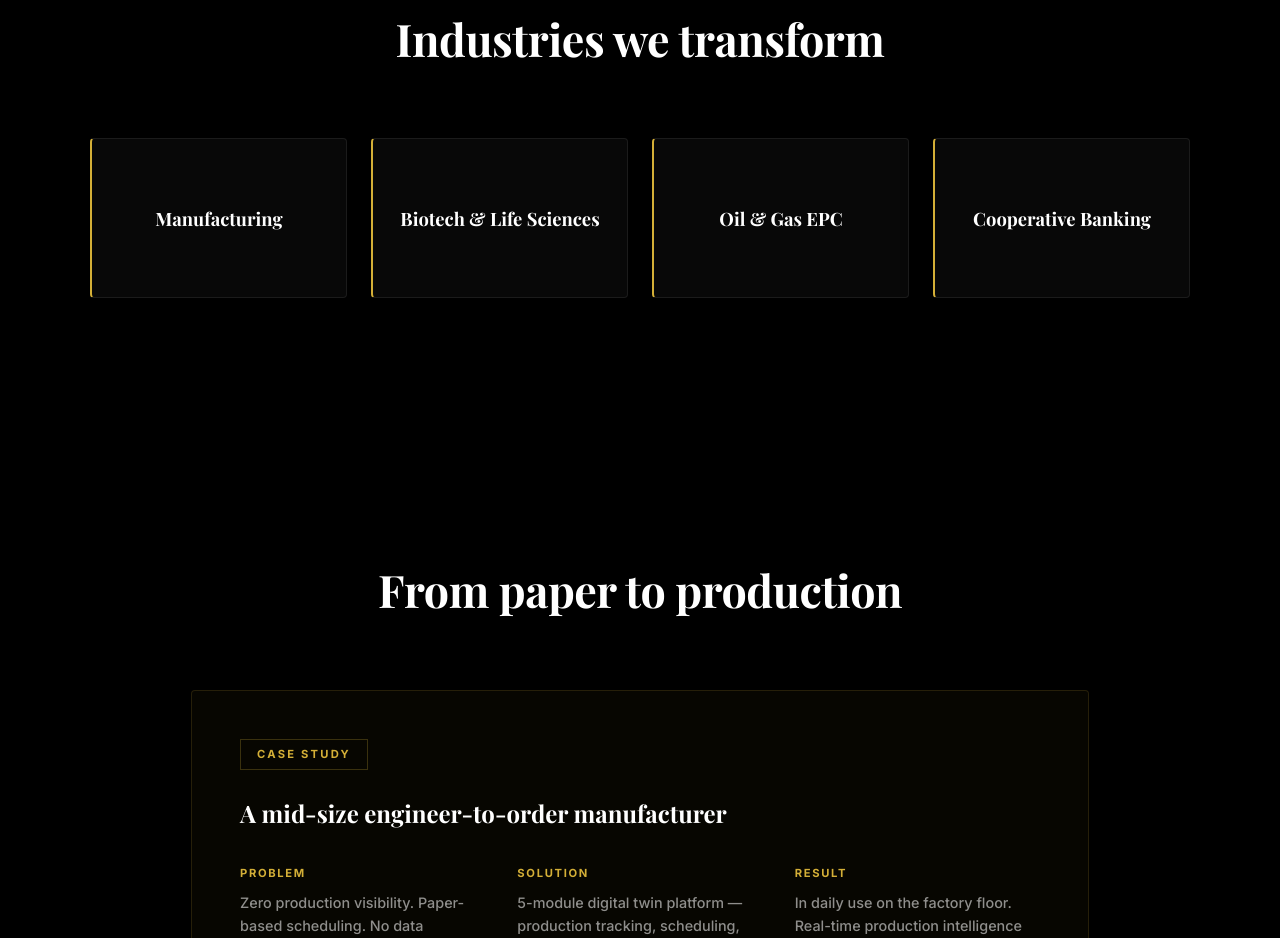
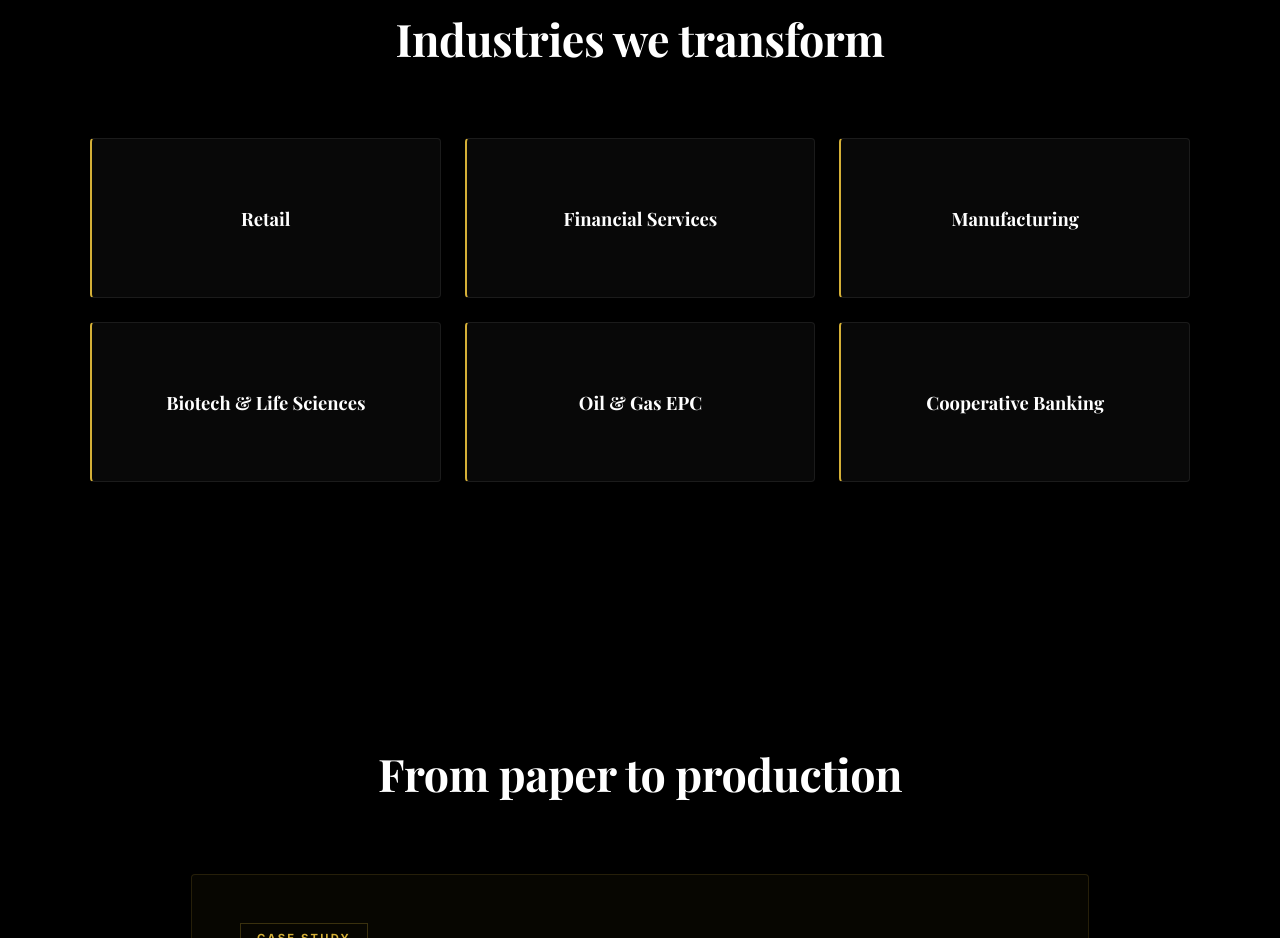
Before and after one commit to BlindingInsight/custom-agents, a plain HTML site: page index.html in a window 1280 px wide. Shown: the part 3886-4824 px from the top of the page. Drawn offline with nearby package versions, Linux system fonts and the light colour scheme.

Commit message:
feat: add Retail and Financial Services as credibility verticals
Founder spent 20 years at Fortune 50 companies in both industries.
These are core credibility verticals, not aspirational. Now showing 6:
Retail, Financial Services, Manufacturing, Biotech, O&G, Coop Banking.
Grid updated to 3-column layout for even 3x2 arrangement.

Co-Authored-By: Claude Opus 4.6 <noreply@anthropic.com>

```diff
--- a/index.html
+++ b/index.html
@@ -162,6 +162,18 @@
       <h2>Industries we transform</h2>
     </div>
     <div class="home-verticals-grid home-fade">
+      <div class="home-flip-card" onclick="this.classList.toggle('flipped')">
+        <div class="home-flip-inner">
+          <div class="home-flip-front"><h3>Retail</h3></div>
+          <div class="home-flip-back"><p>Demand forecasting, personalization, pricing optimization, and supply chain intelligence. Two decades of Fortune 50 retail experience.</p></div>
+        </div>
+      </div>
+      <div class="home-flip-card" onclick="this.classList.toggle('flipped')">
+        <div class="home-flip-inner">
+          <div class="home-flip-front"><h3>Financial Services</h3></div>
+          <div class="home-flip-back"><p>Risk analytics, compliance automation, and AI-driven decision support. Two decades in Fortune 50 banking and investment.</p></div>
+        </div>
+      </div>
       <div class="home-flip-card" onclick="this.classList.toggle('flipped')">
         <div class="home-flip-inner">
           <div class="home-flip-front"><h3>Manufacturing</h3></div>
--- a/style.css
+++ b/style.css
@@ -710,7 +710,7 @@ html { scroll-behavior: smooth; }
 }
 .home-verticals-grid {
   display: grid;
-  grid-template-columns: repeat(4, 1fr);
+  grid-template-columns: repeat(3, 1fr);
   gap: 1.5rem;
   max-width: 1100px;
   margin: 0 auto;
```
